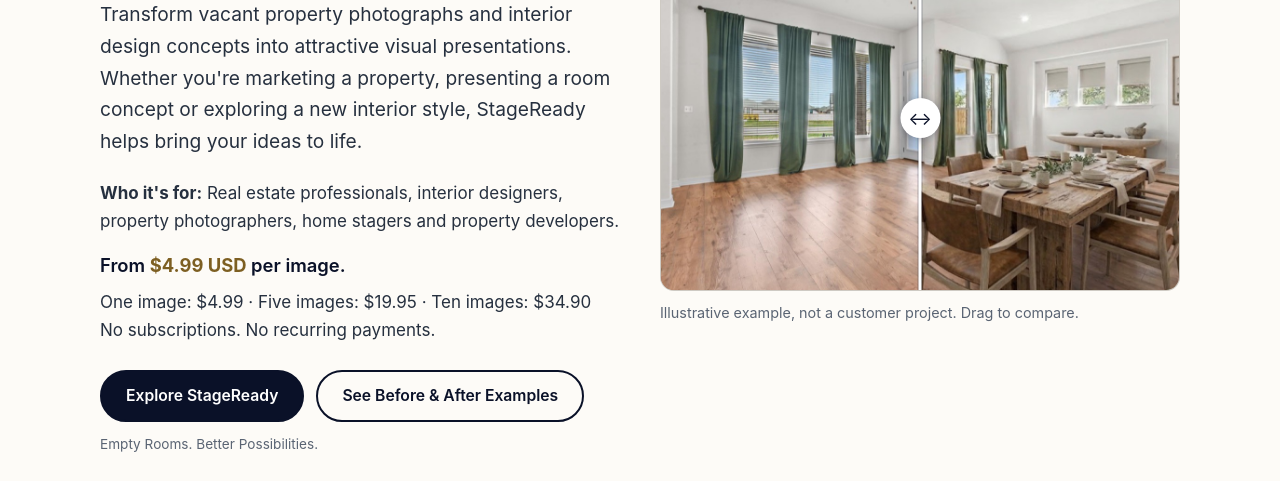
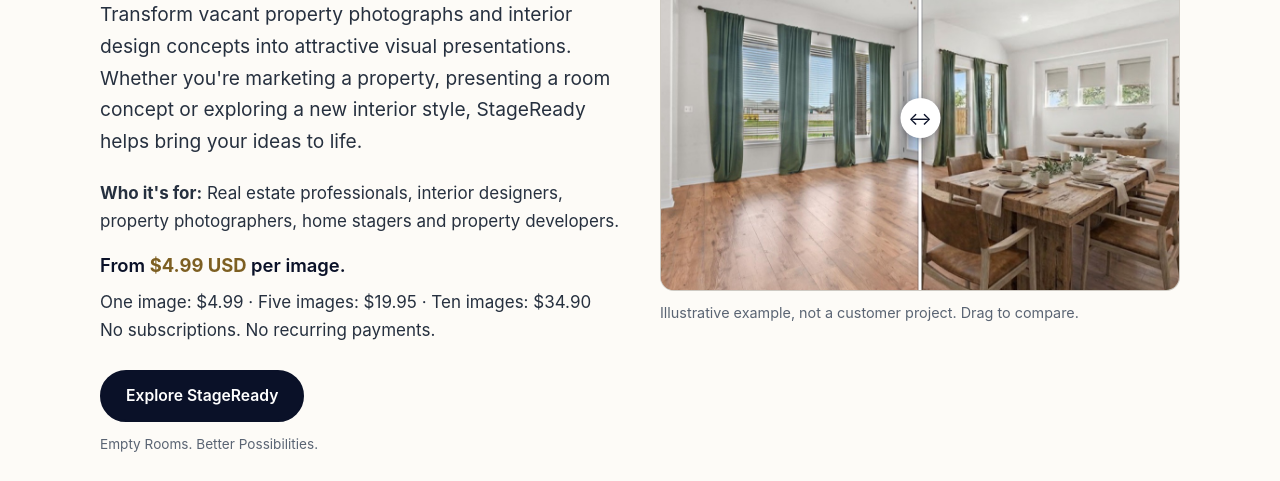
Before and after one commit to rynopro/ryno-croft-landing, a website: page stageready/index.html in a window 1280 px wide. Shown: the part 319-800 px from the top of the page. Drawn offline with Linux system fonts and the light colour scheme.

Commit message:
Update StageReady hero copy; remove examples button

```diff
--- a/stageready/index.html
+++ b/stageready/index.html
@@ -86,7 +86,6 @@
       <p>One image: $4.99 &middot; Five images: $19.95 &middot; Ten images: $34.90<br>No subscriptions. No recurring payments.</p>
       <div class="btns">
         <a class="btn" href="#pricing">Explore StageReady</a>
-        <a class="btn ghost" id="see-examples" href="#hero-compare">See Before &amp; After Examples</a>
       </div>
       <p class="sr-note">Empty Rooms. Better Possibilities.</p>
     </div>
```
